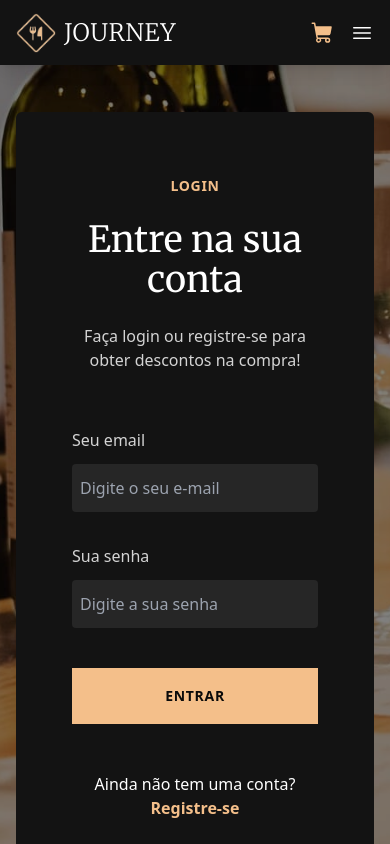
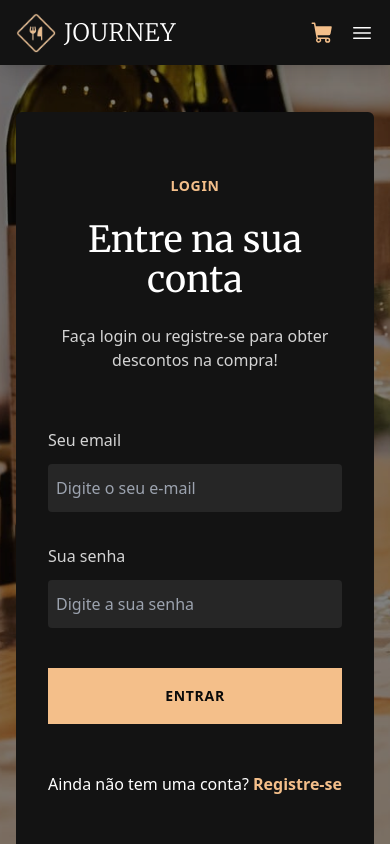
Before and after one commit to CristianDaniel1/journey-restaurant, a React (Vite) app: page /login in a window 390 px wide. Shown: the top 844 px of the page. Built offline with nearby package versions, Linux system fonts and the light colour scheme.

Commit message:
Ajustes no login e link de Cadastro

```diff
--- a/src/components/home/News.tsx
+++ b/src/components/home/News.tsx
@@ -20,8 +20,6 @@ export const News = () => {
 
     return () => observer.unobserve(element);
   }, []);
-
-  console.log('NEW', isVisible);
 
   return (
     <section className="padding-y max-container" id="novidades">
@@ -57,7 +55,7 @@ export const News = () => {
             </div>
           </div>
           <LinkTo
-            to="/cadastro"
+            to="/login"
             bgColor
             className="block max-w-sm mx-auto md:mx-0"
           >
--- a/src/pages/Login.tsx
+++ b/src/pages/Login.tsx
@@ -15,7 +15,7 @@ export const Login = () => {
         />
       </div>
       <div className="max-container padding-x flex items-center pt-10 lg:pt-20">
-        <form className="px-14 py-16 bg-background md:w-[40rem] mx-auto rounded-md animate-[slide-up_0.3s_ease-in-out_backwards]">
+        <form className=" px-8 md:px-14 py-16 bg-background md:w-[40rem] mx-auto rounded-md animate-[slide-up_0.3s_ease-in-out_backwards]">
           <p className="uppercase text-sm tracking-wider text-primary font-semibold pb-6 text-center">
             login
           </p>
```
